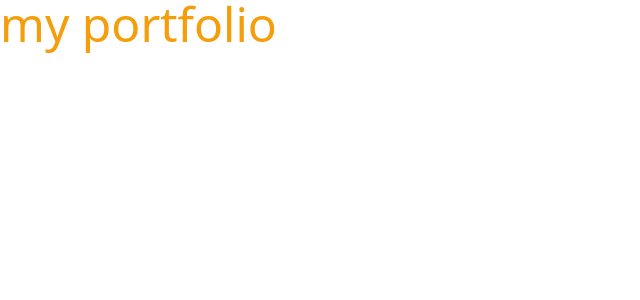
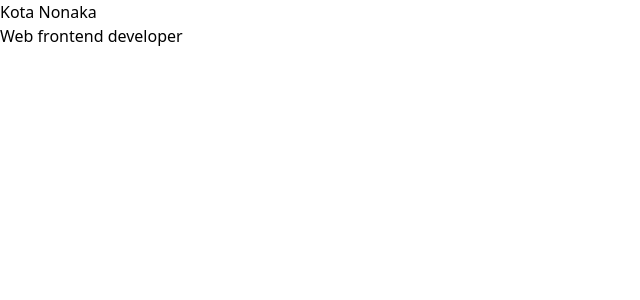
Before and after one commit to uutarou10/mogam.in-2022, a Next.js app: page / in a window 1280 px wide. Shown: the top 300 px of the page, without its empty margins (0-640 px from the left). Built offline with nearby package versions, Linux system fonts and the light colour scheme.

Commit message:
add basic components

```diff
--- /dev/null
+++ b/src/components/header.tsx
@@ -0,0 +1,12 @@
+import React from 'react';
+
+const Header = () => {
+  return (
+    <header>
+      <h1>Kota Nonaka</h1>
+      <p>Web frontend developer</p>
+    </header>
+  );
+};
+
+export default Header
--- /dev/null
+++ b/src/components/heading.tsx
@@ -0,0 +1,21 @@
+import React from 'react';
+
+type Props = {
+  level?: 2 | 3
+  children: React.ReactNode
+}
+
+const Heading: React.FC<Props> = ({level, children = 2}) => {
+  const Wrapper = (() => {
+    switch (level) {
+      case 2:
+        return 'h2'
+      case 3:
+        return 'h3'
+    }
+  })()
+
+  return <Wrapper>{children}</Wrapper>
+}
+
+export default Heading
--- /dev/null
+++ b/src/components/setction.tsx
@@ -0,0 +1,18 @@
+import React from 'react';
+import Heading from "./heading";
+
+type Props = {
+  children: React.ReactNode
+  title: string
+}
+
+const Section: React.FC<Props> = ({children, title}) => {
+  return (
+    <section>
+      <Heading>{title}</Heading>
+      {children}
+    </section>
+  )
+};
+
+export default Section;
--- a/src/pages/_app.tsx
+++ b/src/pages/_app.tsx
@@ -1,7 +1,11 @@
 import '../../styles/globals.css'
 
 const App = ({ Component, pageProps }) => {
-  return <Component {...pageProps} />
+  return (
+    <div className="container mx-auto">
+      <Component {...pageProps} />
+    </div>
+  )
 }
 
 export default App
--- a/src/pages/index.tsx
+++ b/src/pages/index.tsx
@@ -1,4 +1,5 @@
 import Head from 'next/head'
+import Header from "../components/header";
 
 const Home = () => {
   return (
@@ -6,9 +7,7 @@ const Home = () => {
       <Head>
         <title>top</title>
       </Head>
-      <h1 className="text-5xl text-amber-500">
-        my portfolio
-      </h1>
+      <Header />
     </>
   )
 }
```
